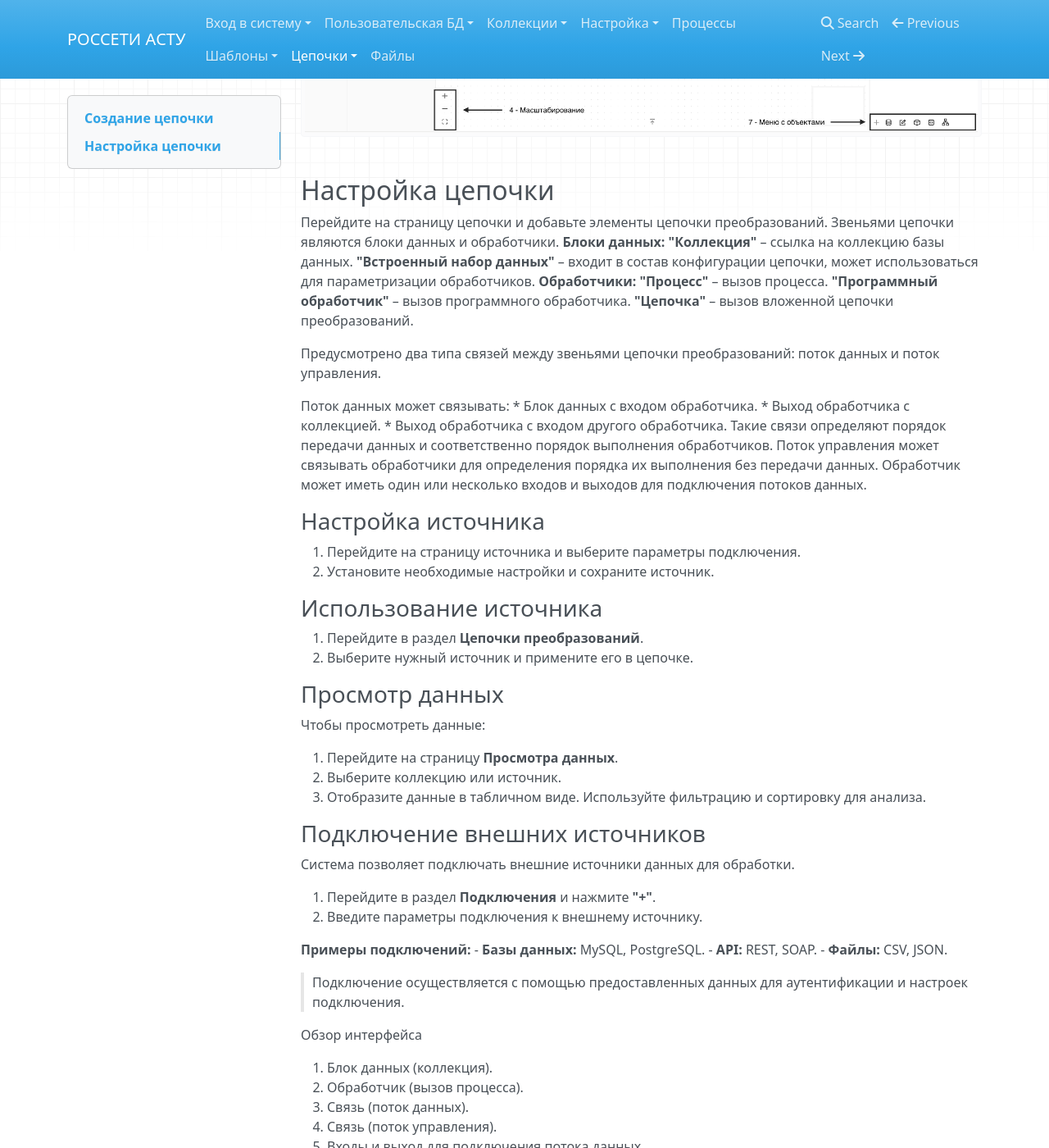
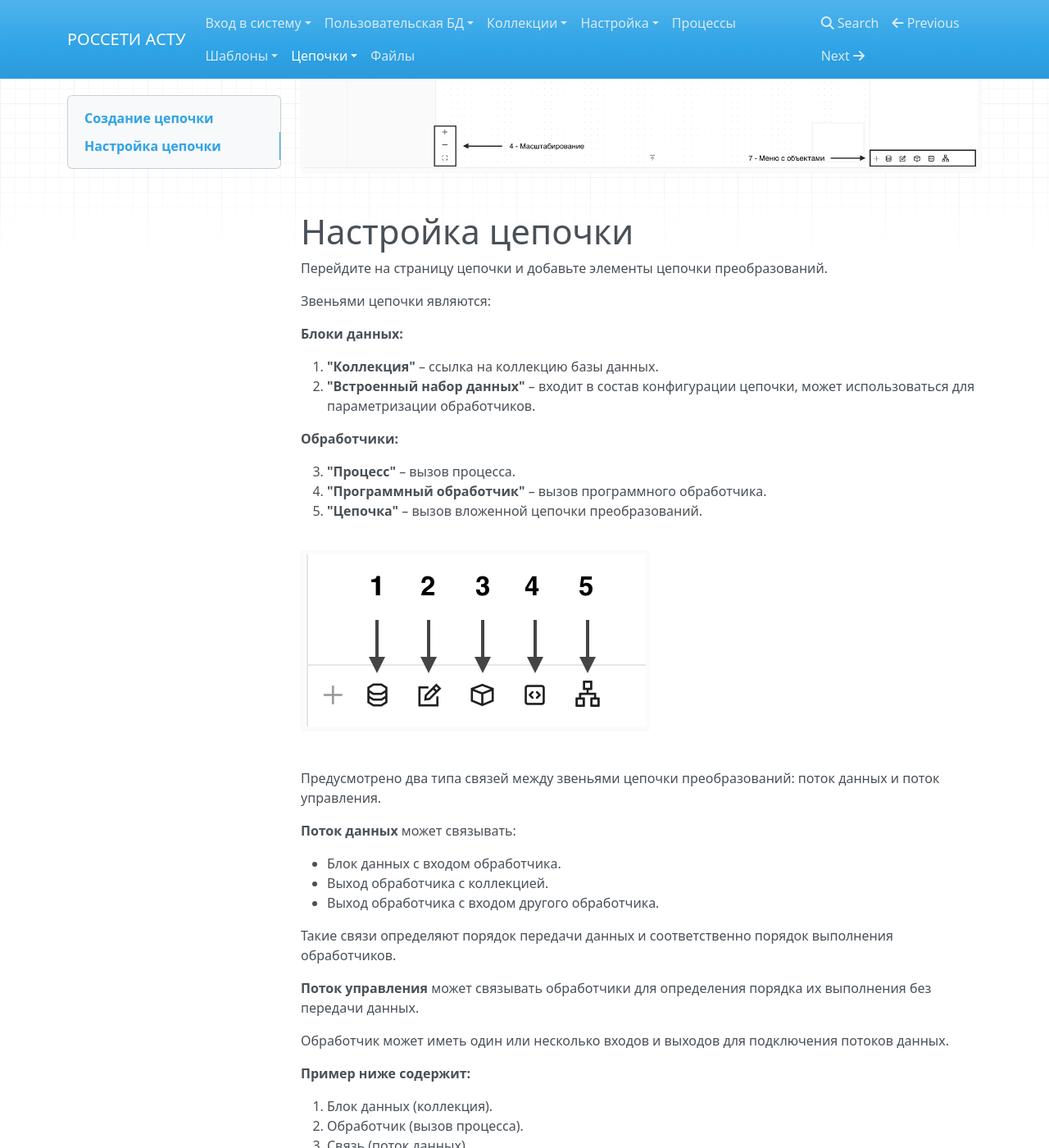
Before and after one commit to rosseti-astu-preparator/rosseti-astu-preparator.github.io, an MkDocs documentation site: the page built from docs/7_Цепочки преобразований/Цепочки преобразований.md, in a window 1280 px wide and 1400 px high, scrolled down 1250 px. Shown: the whole window at 82% size. Built offline with MkDocs 1.6.1, drawn with Linux system fonts in a browser that asks for light colours; nearby versions of some CDN libraries; some of the changed text lies outside the part shown.

Commit message:
Публикация разделов: - Цепочки преобразований. - Программные обработчики
Без коррекции стилей и перекрестных ссылок

```diff
--- a/docs/7_Цепочки преобразований/Цепочки преобразований.md
+++ b/docs/7_Цепочки преобразований/Цепочки преобразований.md
@@ -1,74 +1,62 @@
 _Цепочки преобразований представляют собой последовательности действий, используемые для обработки данных._
 
-## Создание цепочки
+# Создание цепочки
 
 1. Перейдите в раздел **"Цепочки"** и нажмите **"+"**.
 2. В открывшемся окне введите имя цепочки и подтвердите действие.
-![1_Create_workflow.png](../images/7_Workflow/Workflow_general/1_Create_workflow.png)
+![Создание цепочки.png](../images/7_Workflow/Workflow_general/1_Create_workflow.png)
+
 **Результат:**
-1. Созданная цепочка отобразится в списке объектов.
-2. Отобразится рабочая область, содержащая:
-   * Меню удаления/копирования объектов цепочки.
-   * Меню настройки запуска блока цепочки.
-   * Основное меню для настройки объектов цепочки.
-   * Список объектов.
-   * Масштабирование отображения.
+
+<ol start="1">
+  <li>Созданная цепочка отобразится в списке объектов.</li>
+  <li>Отобразится рабочая область, содержащая:
+    <ul>
+      <li>Меню удаления/копирования объектов цепочки.</li>
+      <li>Меню настройки запуска блока цепочки.</li>
+      <li>Основное меню для настройки объектов цепочки.</li>
+      <li>Список объектов.</li>
+      <li>Масштабирование и центрирование.</li>
+    </ul>
+  </li>
+</ol>
 
 ![2_Workflow_workspace.png](../images/7_Workflow/Workflow_general/2_Workflow_workspace.png)
-## Настройка цепочки
+# Настройка цепочки
 Перейдите на страницу цепочки и добавьте элементы цепочки преобразований.
-Звеньями цепочки являются блоки данных и обработчики.
+
+Звеньями цепочки являются:
+
 **Блоки данных:**
-**"Коллекция"** – ссылка на коллекцию базы данных.
-**"Встроенный набор данных"** – входит в состав конфигурации цепочки, может использоваться для параметризации обработчиков.
+
+1. **"Коллекция"** – ссылка на коллекцию базы данных.
+2. **"Встроенный набор данных"** – входит в состав конфигурации цепочки, может использоваться для параметризации обработчиков.
+
 **Обработчики:**
-**"Процесс"** – вызов процесса.
-**"Программный обработчик"** – вызов программного обработчика.
-**"Цепочка"** – вызов вложенной цепочки преобразований.
+
+<ol start="3">
+  <li><strong>"Процесс"</strong> – вызов процесса.</li>
+  <li><strong>"Программный обработчик"</strong> – вызов программного обработчика.</li>
+  <li><strong>"Цепочка"</strong> – вызов вложенной цепочки преобразований.</li>
+</ol>
+
+![3_chain_link.png](../images/7_Workflow/Workflow_general/3_chain_link.png)
 
 Предусмотрено два типа связей между звеньями цепочки преобразований: поток данных и поток управления.
 
-Поток данных может связывать:
+**Поток данных** может связывать:
+
 * Блок данных с входом обработчика.
 * Выход обработчика с коллекцией.
 * Выход обработчика с входом другого обработчика.
+
 Такие связи определяют порядок передачи данных и соответственно порядок выполнения обработчиков.
-Поток управления может связывать обработчики для определения порядка их выполнения без передачи данных.
+
+**Поток управления** может связывать обработчики для определения порядка их выполнения без передачи данных.
+
 Обработчик может иметь один или несколько входов и выходов для подключения потоков данных.
 
-### Настройка источника
-
-1. Перейдите на страницу источника и выберите параметры подключения.
-2. Установите необходимые настройки и сохраните источник.
-
-### Использование источника
-
-1. Перейдите в раздел **Цепочки преобразований**.
-2. Выберите нужный источник и примените его в цепочке.
-
-### Просмотр данных
-
-Чтобы просмотреть данные:
-
-1. Перейдите на страницу **Просмотра данных**.
-2. Выберите коллекцию или источник.
-3. Отобразите данные в табличном виде. Используйте фильтрацию и сортировку для анализа.
-
-### Подключение внешних источников
-
-Система позволяет подключать внешние источники данных для обработки.
-
-1. Перейдите в раздел **Подключения** и нажмите **"+"**.
-2. Введите параметры подключения к внешнему источнику.
-
-**Примеры подключений:**
-- **Базы данных:** MySQL, PostgreSQL.
-- **API:** REST, SOAP.
-- **Файлы:** CSV, JSON.
-
-> Подключение осуществляется с помощью предоставленных данных для аутентификации и настроек подключения.
-
-Обзор интерфейса
+**Пример ниже содержит:**
 
 1. Блок данных (коллекция).
 2. Обработчик (вызов процесса).
@@ -76,31 +64,50 @@
 4. Связь (поток управления).
 5. Входы и выход для подключения потока данных.
 6. Вход и выход для подключения потока управления.
-7. Статус блока (успешное выполнение).
+
+![Связи звеньев в цепочке преобразований.png](../images/7_Workflow/Workflow_general/4_interface_review.png)
 
 > При наведении показывается статистика по входам и выходам, а в случае ошибки показываются детали по ошибке.
 
 **Операции блока:**
+
 * Запустить блок.
 * Запустить цепочку до данного блока.
 * Очистить статус блока.
 * Удалить блок.
 
 **Операции цепочки:**
+
 * Запустить невыполненные блоки.
 * Запустить всю цепочку сначала.
 * Очистить статусы.
 * Обновить.
 
-1. Удаление выделенных элементов.
-2. Копирование выделенных элементов и вставка.
-3. Масштабирование и центрирование.
-4. Отображение таблицы с данными. Таблица содержит данные выделенной коллекции или порта (вход, выход потока данных).
-5. Свойства выделенного элемента. Выделенным элементом может быть блок, связь, вход или выход, цепочка целиком. В зависимости от типа элемента набор свойств отличается.
-6. Переход к определению обработчика (процесс, программный обработчик, вложенная цепочка)
-7. Добавление блока на схему:
-   * коллекция;
-   * набор данных;
-   * процесс;
-   * программный обработчик;
-   * вызов цепочки.
+![5_interfase_review_blocks_operation.png](../images/7_Workflow/Workflow_general/5_interfase_review_blocks_operation.png)
+
+> Операции блока отобразятся в результате нажатия на блок
+
+### Статус блока
+
+Статус операции может быть успешным или содержать ошибку.
+
+![7_blocks_status.png](../images/7_Workflow/Workflow_general/7_blocks_status.png)
+
+В случае ошибки при запуске цепочки, выполните отладку:
+
+* Нажмите на блок.
+* В свойствах выделенного элемента, скопируйте скрипт и отладьте его в среде разработки.
+
+![9_debug_python_scrypt.png](../images/7_Workflow/Workflow_general/9_debug_python_scrypt.png)
+
+> Для отладки скриптов, требуется знание Python. При необходимости обратитесь в поддержку.
+
+### Отображение таблицы с данными.
+Таблица содержит данные выделенной коллекции или порта (вход, выход потока данных).
+![10_data_table.png](../images/7_Workflow/Workflow_general/10_data_table.png)
+Для отображения таблицы, нажмите на **стрелку вверх** внизу рабочей области.
+
+### Свойства выделенного элемента.
+Выделенным элементом может быть блок, связь, вход или выход, цепочка целиком. В зависимости от типа элемента набор свойств отличается.
+
+![11_property_selected_element.png](../images/7_Workflow/Workflow_general/11_property_selected_element.png)
```
Also changed, not shown: docs/7_Цепочки преобразований/Программные оработчики.md (+147 -94 lines), docs/images/7_Workflow/Workflow_general/10_data_table.png (added), docs/images/7_Workflow/Workflow_general/11_property_selected_element.png (added), docs/images/7_Workflow/Workflow_general/3_chain_link.png (added), docs/images/7_Workflow/Workflow_general/4_interface_review.png (added), docs/images/7_Workflow/Workflow_general/5_interfase_review_blocks_operation.png (added), docs/images/7_Workflow/Workflow_general/6_block_status_failed.png (added), docs/images/7_Workflow/Workflow_general/7_blocks_status.png (added), docs/images/7_Workflow/Workflow_general/8_debug_skrypt.png (added), docs/images/7_Workflow/Workflow_general/9_debug_python_scrypt.png (added).
